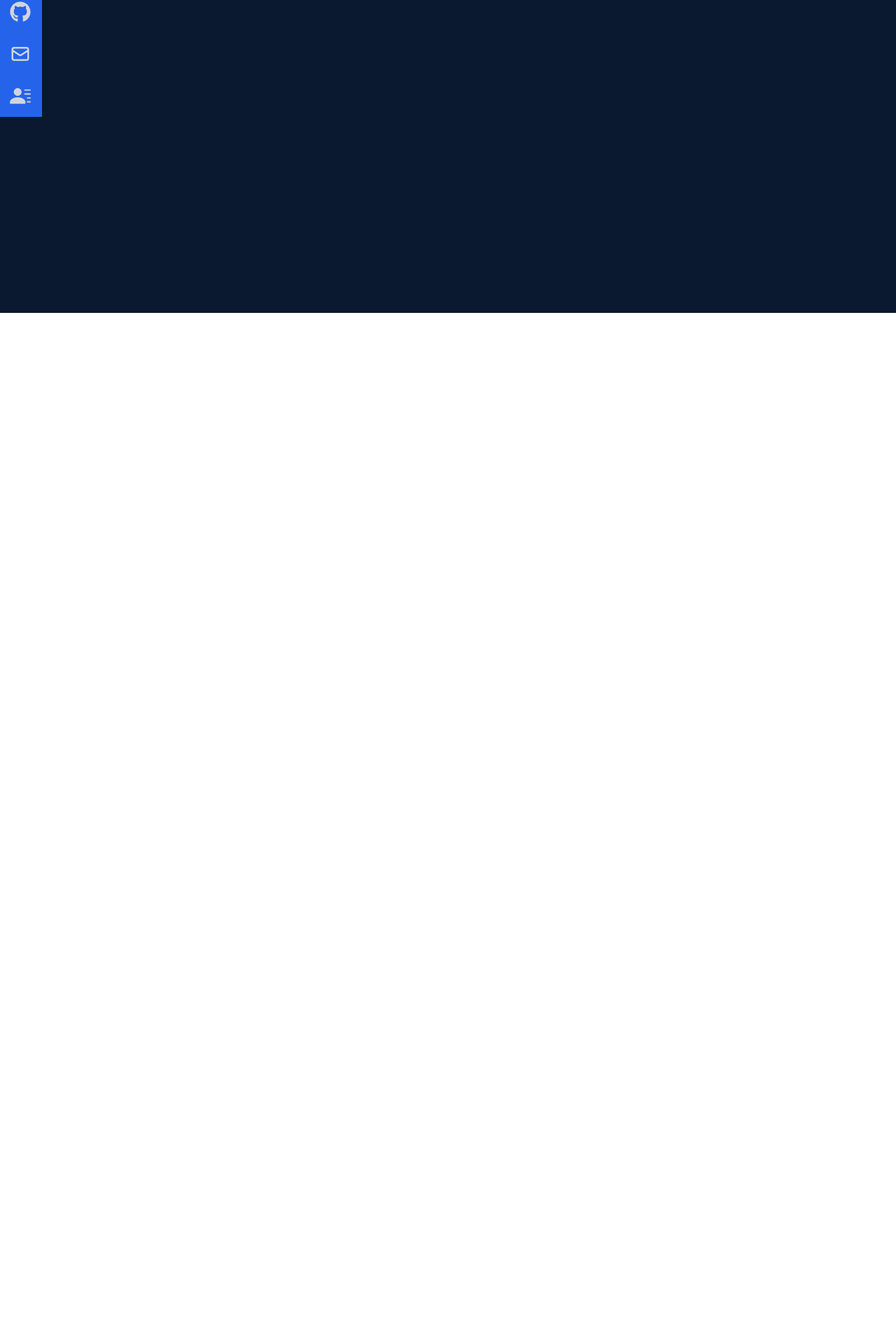
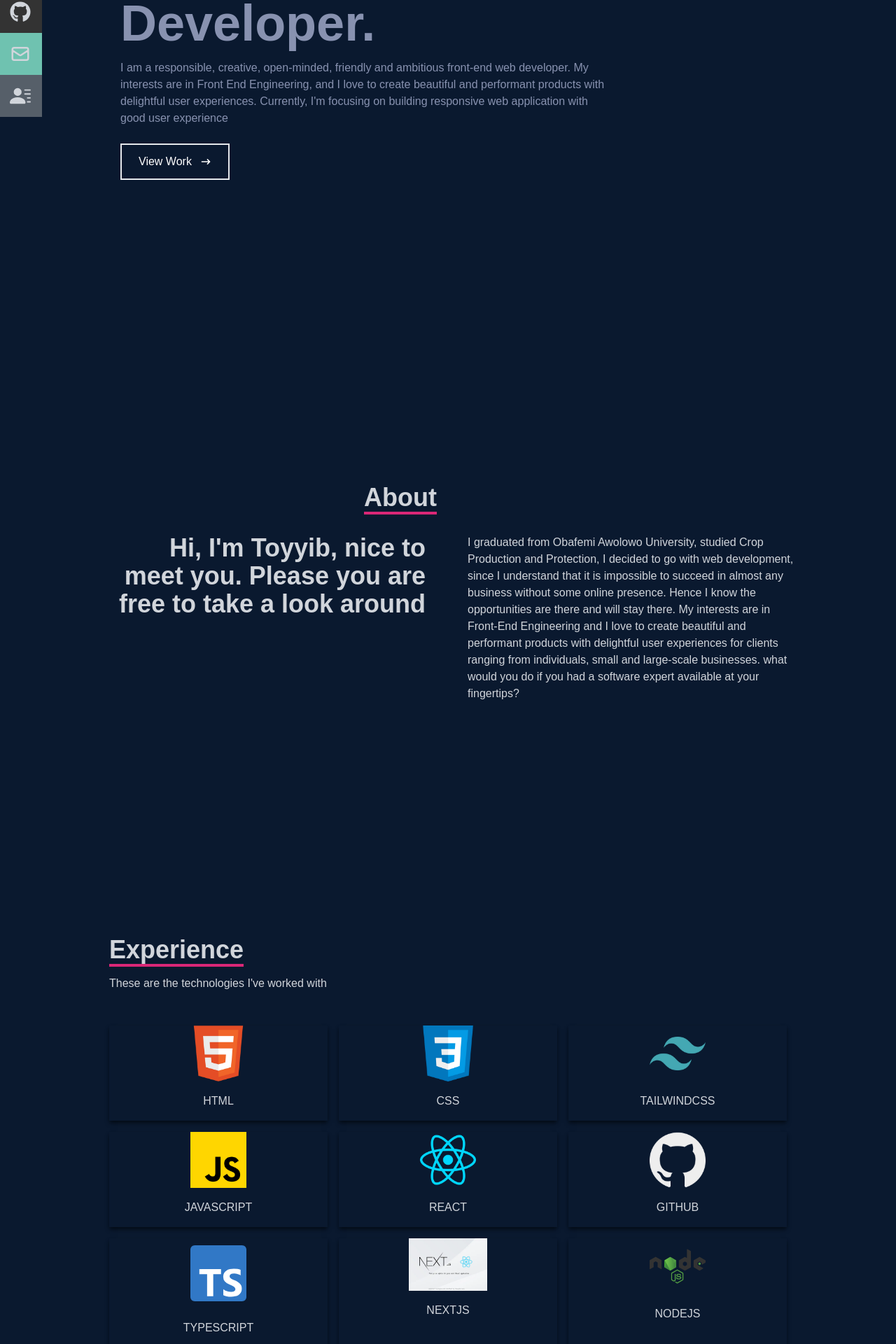
Before and after one commit to Olatoy2000/portfolio-react-app, a React (Create React App) app: page / in a window 1280 px wide. Shown: the part 353-2273 px from the top of the page at 70% size. Before the commit the page ends 800 px from the top, so only its background shows below. Built offline with nearby package versions, Linux system fonts and the light colour scheme.

Commit message:
third commit to the portfolio website

```diff
--- a/package.json
+++ b/package.json
@@ -3,6 +3,7 @@
   "version": "0.1.0",
   "private": true,
   "dependencies": {
+    "@iconify/react": "^4.0.1",
     "@testing-library/jest-dom": "^5.14.1",
     "@testing-library/react": "^13.0.0",
     "@testing-library/user-event": "^13.2.1",
--- a/src/App.js
+++ b/src/App.js
@@ -1,5 +1,7 @@
+import About from "./components/About";
 import Home from "./components/Home";
 import Navbar from "./components/Navbar";
+import Skills from "./components/Skills";
 
 
 function App() {
@@ -7,6 +9,8 @@ function App() {
     <div>
       <Navbar />
       <Home />
+      <About />
+      <Skills />
     </div>
   );
 }
--- /dev/null
+++ b/src/components/About.jsx
@@ -0,0 +1,27 @@
+import React from 'react';
+
+const About = () => {
+  return (
+    <div name='about' className='w-full h-screen bg-[#0a192f] text-gray-300'>
+        <div className='flex flex-col items-center justify-center w-full h-full'>
+            <div className='max-w-[1000px] w-full grid grid-cols-2 gap-8'>
+                <div className='pb-8 pl-4 sm:text-right'>
+                     <p className='inline text-4xl font-bold border-b-4 border-pink-600'>About</p>
+                </div>
+                <div>
+                </div>
+              </div>
+                <div className='max-w-[1000px] w-full  grid sm:grid-cols-2 gap-8'>
+                  <div className='px-4 text-4xl font-bold sm:text-right'>
+                    <p>Hi, I'm Toyyib, nice to meet you. Please you are free to take a look around</p>
+                  </div>
+                  <div>
+                    <p className='ml-3'>I graduated from Obafemi Awolowo University, studied Crop Production and Protection,  I decided to go with web development, since I understand that it is impossible to succeed in almost any business without some online presence. Hence I know the opportunities are there and will stay there. My interests are in Front-End Engineering and I love to create beautiful and performant products with delightful user experiences for clients ranging from individuals, small and large-scale businesses. what would you do if you had a software expert available at your fingertips?</p>
+                  </div>
+                </div>
+        </div>
+    </div>
+  )
+}
+
+export default About
--- a/src/components/Home.jsx
+++ b/src/components/Home.jsx
@@ -3,8 +3,24 @@ import { HiArrowNarrowRight} from 'react-icons/hi';
 
 const Home = () => {
   return (
-    <div className='w-full h-screen bg-[#0a192f]'>
+    <div name='home' className='w-full h-screen bg-[#0a192f]'>
 
+
+      {/* container */}
+
+      <div className='max-w-[1000px] mx-auto px-8 flex flex-col justify-center h-full'>
+        <p className='text-pink-600 '>Hi, my name is </p>
+        <h1 className='text-4xl font-bold sm:text-7xl text-[#ccd6f6]'>Oladejo Toyyib Olalekan</h1>
+        <h2 className='text-4xl font-bold sm:text-7xl text-[#8892b0]'>I'am a Front-End Developer.</h2>
+        <p className='text-[#8892b0] py-4 max-w-[700px]'>I am a responsible, creative, open-minded, friendly and ambitious front-end web developer.  My interests are in Front End Engineering, and I love to create beautiful and performant products with delightful user experiences. Currently, I'm focusing on building responsive web application with good user experience </p>
+        <div>
+            <button className='flex items-center px-6 py-3 my-2 text-white border-2 group hover:bg-pink-600 hover:border-pink-600'>View Work
+            <span className='duration-300 group-hover:rotate-90'>
+            <HiArrowNarrowRight className="ml-3" />
+            </span>
+            </button>
+        </div>
+      </div>
     </div>
   )
 }
--- a/src/components/Navbar.jsx
+++ b/src/components/Navbar.jsx
@@ -1,7 +1,7 @@
 
 import React, {useState} from 'react';
 import OlatoyLogo from '../assets/olatoylogo.png';
-import { FaBars, FaTimes, FaGithub, FaLinkedIn, FaFacebook, FaLinkedin } from 'react-icons/fa';
+import { FaBars, FaTimes, FaGithub, FaLinkedin } from 'react-icons/fa';
 import {HiOutlineMail} from 'react-icons/hi';
 import {BsFillPersonLinesFill} from 'react-icons/bs';
 const Navbar = () => {
@@ -43,24 +43,24 @@ const Navbar = () => {
 
 
       {/* Social icons */}
-      <div className='fixed flex flex-col top-[35%] left-0'>
+      <div className='hidden fixed lg:flex flex-col top-[35%] left-0'>
         <ul>
           <li className='w-[160px] h-[60px] flex justify-between items-center ml-[-100px] hover:ml-[-10px] duration-300 bg-blue-600'>
-            <a className='flex items-center justify-between w-full text-gray-300' href='/'>
+            <a className='flex items-center justify-between w-full text-gray-300'  href='https://www.linkedin.com/in/toyyib-oladejo-8161bb203'>
               Linkedin <FaLinkedin size={30} />
             </a>
           </li>
-          <li className='w-[160px] h-[60px] flex justify-between items-center ml-[-100px] hover:ml-[-10px] duration-300 bg-blue-600'>
+          <li className='w-[160px] h-[60px] flex justify-between items-center ml-[-100px] hover:ml-[-10px] duration-300 bg-[#333333]'>
             <a className='flex items-center justify-between w-full text-gray-300' href='/'>
               Github <FaGithub size={30} />
             </a>
           </li>
-          <li className='w-[160px] h-[60px] flex justify-between items-center ml-[-100px] hover:ml-[-10px] duration-300 bg-blue-600'>
+          <li className='w-[160px] h-[60px] flex justify-between items-center ml-[-100px] hover:ml-[-10px] duration-300 bg-[#6fc2b0]'>
             <a className='flex items-center justify-between w-full text-gray-300' href='/'>
               Email <HiOutlineMail size={30} />
             </a>
           </li>
-          <li className='w-[160px] h-[60px] flex justify-between items-center ml-[-100px] hover:ml-[-10px] duration-300 bg-blue-600'>
+          <li className='w-[160px] h-[60px] flex justify-between items-center ml-[-100px] hover:ml-[-10px] duration-300 bg-[#565f69]'>
             <a className='flex items-center justify-between w-full text-gray-300' href='/'>
               Resume <BsFillPersonLinesFill size={30} />
             </a>
--- /dev/null
+++ b/src/components/Skills.jsx
@@ -0,0 +1,65 @@
+import React from 'react';
+import CssLogo from '../assets/css.png';
+import HtmlLogo from '../assets/html.png';
+import JavaScriptLogo from '../assets/javascript.png';
+import ReactLogo from '../assets/react.png';
+import TailwindCssLogo from '../assets/tailwind.png';
+import nodeLogo from '../assets/node.png';
+import { Typescript } from 'react-icons';
+import GitHubLogo from '../assets/github.png';
+import { Icon } from '@iconify/react';
+import NextJsLogo from '../assets/nextjs.webp';
+
+
+const Skills = () => {
+  return (
+    <div name='skills' className='w-full h-screen bg-[#0a192f] text-gray-300'>
+        {/* Container */}
+        <div className='max-w-[1000px] mx-auto p-4 flex flex-col justify-center w-full h-full'>
+            <div >
+                <p className='inline text-4xl font-bold border-b-4 border-pink-600'>Experience</p>
+                <p className='py-4'> These are the technologies I've worked with</p>
+            </div>
+            <div className='grid w-full grid-cols-2 gap-4 py-8 text-center sm:grid-cols-3'>
+                <div className='shadow-md shadow-[#040c16] hover:scale-110 duration-500'>
+                    <img className='w-20 mx-auto' src={HtmlLogo} alt="Html icon" />
+                    <p className='my-4'>HTML</p>
+                </div>
+                <div className='shadow-md shadow-[#040c16] hover:scale-110 duration-500'>
+                    <img className='w-20 mx-auto' src={CssLogo} alt="Html icon" />
+                    <p className='my-4'>CSS</p>
+                </div>
+                <div className='shadow-md shadow-[#040c16] hover:scale-110 duration-500'>
+                    <img className='w-20 mx-auto' src={TailwindCssLogo} alt="Html icon" />
+                    <p className='my-4'>TAILWINDCSS</p>
+                </div>
+                <div className='shadow-md shadow-[#040c16] hover:scale-110 duration-500'>
+                    <img className='w-20 mx-auto' src={JavaScriptLogo} alt="Html icon" />
+                    <p className='my-4'>JAVASCRIPT</p>
+                </div>
+                <div className='shadow-md shadow-[#040c16] hover:scale-110 duration-500'>
+                    <img className='w-20 mx-auto' src={ReactLogo} alt="Html icon" />
+                    <p className='my-4'>REACT</p>
+                </div>
+                <div className='shadow-md shadow-[#040c16] hover:scale-110 duration-500'>
+                    <img className='w-20 mx-auto' src={GitHubLogo} alt="Html icon" />
+                    <p className='my-4'>GITHUB</p>
+                </div>
+                <div className='shadow-md shadow-[#040c16] hover:scale-110 duration-500'>
+                    <Icon icon="logos:typescript-icon" width="80" height="100" className='mx-auto' />                    <p className='my-4'>TYPESCRIPT</p>
+                </div>
+                <div className='shadow-md shadow-[#040c16] hover:scale-110 duration-500'>
+                    <img className='mx-auto w-28' src={NextJsLogo} alt="Html icon" />
+                    <p className='my-4'>NEXTJS</p>
+                </div>
+                <div className='shadow-md shadow-[#040c16] hover:scale-110 duration-500'>
+                    <Icon icon="logos:nodejs" width="80" height="80" className='mx-auto' />
+                    <p className='my-4'>NODEJS</p>
+                </div>
+            </div>
+        </div>
+    </div>
+  )
+}
+
+export default Skills
```
Also changed, not shown: src/assets/nextjs.webp (added), 1 other file (tests, documents, lock files or other folders).
